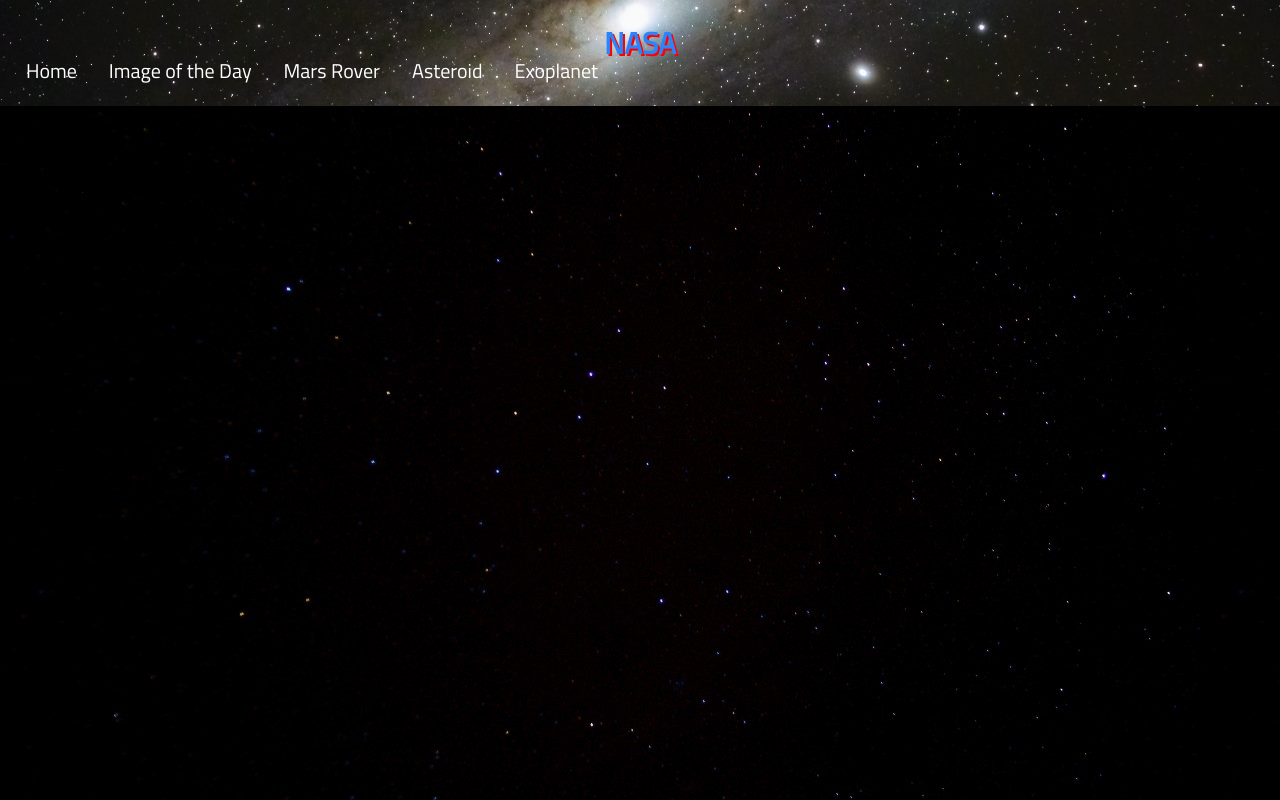
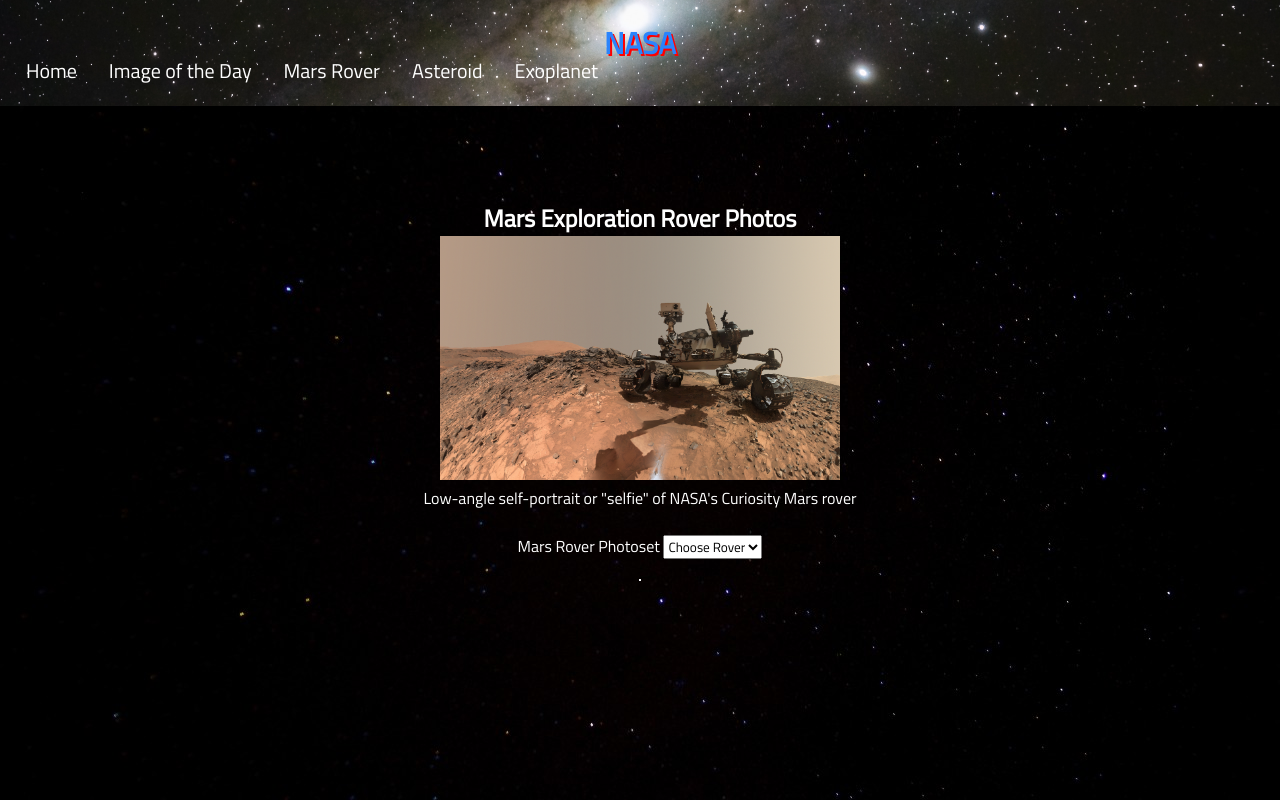
Before and after one commit to astrokwk/nasaSpaceApp, a PHP site: page /mars-rover.html in a window 1280 px wide. Run offline with PHP 8.4, Linux system fonts and the light colour scheme; some libraries are stand-ins or nearby versions.

Commit message:
initiate

```diff
--- /dev/null
+++ b/CSS/mars-rover.css
@@ -0,0 +1,27 @@
+#main {
+  text-align: center;
+  margin-top: 100px;
+}
+
+#main img {
+  width: 400px;
+}
+
+table, tr, td, tbody {
+  border: solid 1px white;
+}
+
+table {
+  margin: 0 auto;
+  margin-top: 20px;
+}
+
+td{
+  padding: 10px;
+  text-align: left;
+}
+
+#sol {
+  text-align: center;
+  padding: 20px;
+}
--- a/CSS/style.css
+++ b/CSS/style.css
@@ -61,11 +61,11 @@
 	z-index: 1;
 }
 
-.header {
+/* .header {
 	padding: 20px 10px 40px;
-}
+} */
 
-span {
+#header span {
 	text-shadow: 2px 2px #FF0000;
 }
 
--- a/mars-rover.html
+++ b/mars-rover.html
@@ -16,7 +16,7 @@
   <link rel="icon" type="image/x-icon" href="NasaImages/planeticon.png"/>
   <link rel="stylesheet" href="CSS/navbar.css">
   <link rel="stylesheet" href="CSS/shootingstar.css">
-  <link rel="stylesheet" href="CSS/APOD.css">
+  <link rel="stylesheet" href="CSS/mars-rover.css">
 
 </head>
 <body>
@@ -36,6 +36,33 @@
     </nav>
   </header>
 
+
+
+  <section id="main">
+    <h2>Mars Exploration Rover Photos</h2>
+    <img src="./NasaImages/marsRover.jpg">
+    <figcaption>Low-angle self-portrait or "selfie" of NASA's Curiosity Mars rover</figcaption>
+
+    <br>
+    <label>Mars Rover Photoset</label>
+    <select id="rover">
+      <option value="" disabled selected>Choose Rover</option>
+      <option value="Curiosity">Curiosity</option>
+      <option value="Opportunity">Opportunity</option>
+      <option value="Spirit">Spirit</option>
+    </select>
+
+
+  <table id="roverInfo"></table>
+</section>
+
+<div id="sol" style="display: none;">
+  <label id="solLabel">Pick a number between 0 and </label><br>
+  <input type="text" id="solValue" value="">
+  <input type="submit" value="Get Sol">
+</div>
+
+
 <script src="mars-rover.js"></script>
 </body>
 </html>
--- a/mars-rover.js
+++ b/mars-rover.js
@@ -1,4 +1,7 @@
+var rover = document.getElementById('rover');
 var apiKey = 'OFxgFiHTSBNXJIKYfAiYq0LrcjOZWrL53tBbpg3o';
+var roverInfo = document.getElementById('roverInfo');
+
 
 var xhr = new XMLHttpRequest();
 
@@ -7,6 +10,34 @@
     var myObj = JSON.parse(this.response);
     console.log(xhr.status);
     console.log(myObj);
+
+    var k = '<tbody>';
+
+    k += '<tr>';
+    k += '<td> Rover: ' + myObj.photo_manifest.name + '</td>';
+    k += '<td> Status: ' + '<span id="status">' + myObj.photo_manifest.status.toUpperCase(); + '</span>' + '</td>';
+    k += '<td> Total Photos: ' + myObj.photo_manifest.total_photos + '</td>';
+    k += '</tr> <tr>';
+    k += '<td> Launch Date: ' + myObj.photo_manifest.launch_date + '</td>';
+    k += '<td> Landing Date: ' + myObj.photo_manifest.landing_date + '</td>';
+    k += '<td> Max Sol: ' + myObj.photo_manifest.max_sol + '</td>';
+    k += '</tr> '
+    k+= '</tbody>';
+    roverInfo.innerHTML = k;
+
+    if(myObj.photo_manifest.status === "active") {
+      document.getElementById('status').style.color = "#52D017";
+    } else {
+      document.getElementById('status').style.color = "#3090C7";
+    }
+
+    var sol = document.getElementById('sol');
+    var solLabel = document.getElementById('solLabel');
+
+    sol.style.display = "block";
+    solLabel.innerHTML = 'Pick a number between 0 and ' + myObj.photo_manifest.max_sol;
+
+
   }  else {
     console.log('The Request Failed');
   }
@@ -14,5 +45,16 @@
 
 }
 
-xhr.open("GET", "https://api.nasa.gov/mars-photos/api/v1/rovers/curiosity/photos?sol=1000&api_key=" + apiKey);
-xhr.send();
+// xhr.open("GET", "https://api.nasa.gov/mars-photos/api/v1/rovers/opportunity/photos?sol=1000&api_key=" + apiKey);
+// xhr.send();
+
+rover.addEventListener('change', selection);
+
+function selection(select) {
+  var chosenRover = rover.options[rover.selectedIndex].value;
+
+  console.log(chosenRover);
+  // xhr.open('GET', 'https://api.nasa.gov/mars-photos/api/v1/rovers/' + chosenRover + '/photos?sol=1000&api_key=' + apiKey);
+  xhr.open('GET', 'https://api.nasa.gov/mars-photos/api/v1/manifests/' + chosenRover + '?&api_key=' + apiKey);
+  xhr.send();
+}
```
Also changed, not shown: NasaImages/marsRover.jpg (added).
